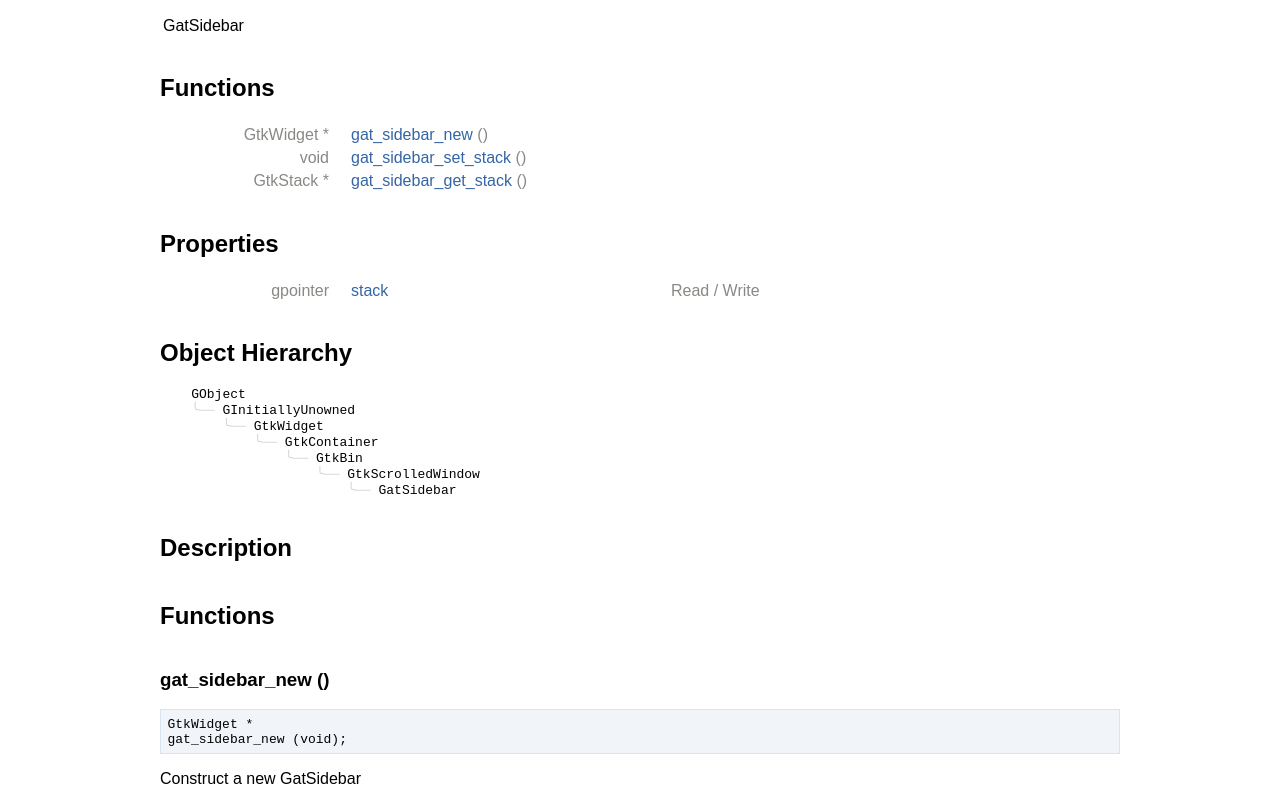
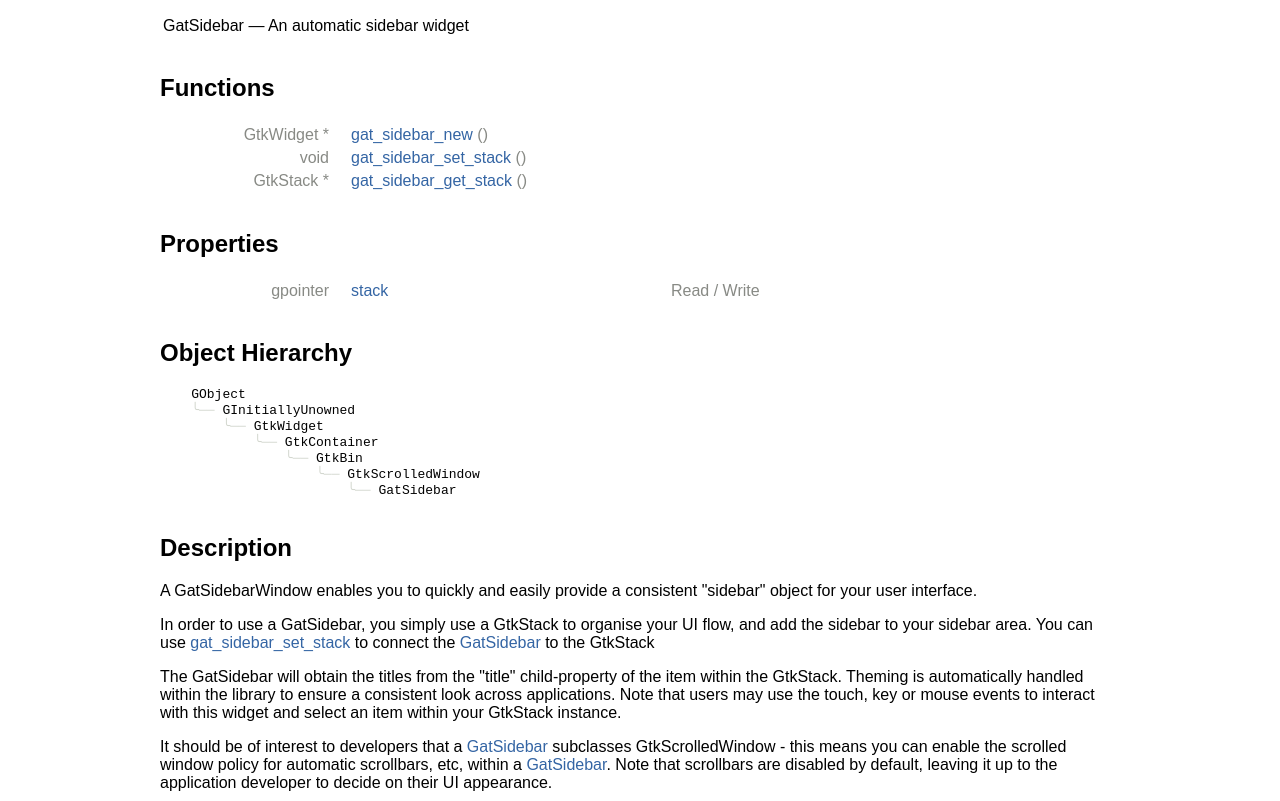
Before and after one commit to ikeydoherty/gnome-app-templates, a plain HTML site: page GatSidebar.html in a window 1280 px wide. Shown: the part 114-915 px from the top of the page. Drawn offline with Linux system fonts and the light colour scheme.

Commit message:
Synchronise documentation

```diff
--- a/GatSidebar.html
+++ b/GatSidebar.html
@@ -29,7 +29,7 @@
 <div class="refnamediv"><table width="100%"><tr>
 <td valign="top">
 <h2><span class="refentrytitle"><a name="GatSidebar.top_of_page"></a>GatSidebar</span></h2>
-<p>GatSidebar</p>
+<p>GatSidebar — An automatic sidebar widget</p>
 </td>
 <td class="gallery_image" valign="top" align="right"></td>
 </tr></table></div>
@@ -96,6 +96,21 @@
 </div>
 <div class="refsect1">
 <a name="GatSidebar.description"></a><h2>Description</h2>
+<p>A GatSidebarWindow enables you to quickly and easily provide a consistent
+"sidebar" object for your user interface.</p>
+<p>In order to use a GatSidebar, you simply use a GtkStack to organise
+your UI flow, and add the sidebar to your sidebar area. You can use
+<a class="link" href="GatSidebar.html#gat-sidebar-set-stack" title="gat_sidebar_set_stack ()"><span class="type">gat_sidebar_set_stack</span></a> to connect the <a class="link" href="GatSidebar.html" title="GatSidebar"><span class="type">GatSidebar</span></a> to the <span class="type">GtkStack</span></p>
+<p>The GatSidebar will obtain the titles from the "title" child-property
+of the item within the GtkStack. Theming is automatically handled within
+the library to ensure a consistent look across applications. Note that
+users may use the touch, key or mouse events to interact with this
+widget and select an item within your <span class="type">GtkStack</span> instance.</p>
+<p>It should be of interest to developers that a <a class="link" href="GatSidebar.html" title="GatSidebar"><span class="type">GatSidebar</span></a> subclasses
+<span class="type">GtkScrolledWindow</span> - this means you can enable the scrolled window
+policy for automatic scrollbars, etc, within a <a class="link" href="GatSidebar.html" title="GatSidebar"><span class="type">GatSidebar</span></a>. Note that
+scrollbars are disabled by default, leaving it up to the application
+developer to decide on their UI appearance.</p>
 </div>
 <div class="refsect1">
 <a name="GatSidebar.functions_details"></a><h2>Functions</h2>
@@ -116,7 +131,9 @@ gat_sidebar_new (<em class="parameter"><code><span class="type">void</span></cod
 <pre class="programlisting"><span class="returnvalue">void</span>
 gat_sidebar_set_stack (<em class="parameter"><code><a class="link" href="GatSidebar.html" title="GatSidebar"><span class="type">GatSidebar</span></a> *sidebar</code></em>,
                        <em class="parameter"><code><span class="type">GtkStack</span> *stack</code></em>);</pre>
-<p>Set the stack associated with this GatSidebar</p>
+<p>Set the <span class="type">GtkStack</span> associated with this <a class="link" href="GatSidebar.html" title="GatSidebar"><span class="type">GatSidebar</span></a>. This sidebar widget
+will automatically update according to the order (packing) and items
+within the given <span class="type">GtkStack</span>.</p>
 <div class="refsect3">
 <a name="id-1.2.2.7.3.5"></a><h4>Parameters</h4>
 <div class="informaltable"><table width="100%" border="0">
```
Also changed, not shown: ch01.html (+1 -1 lines), index.html (+1 -1 lines).
